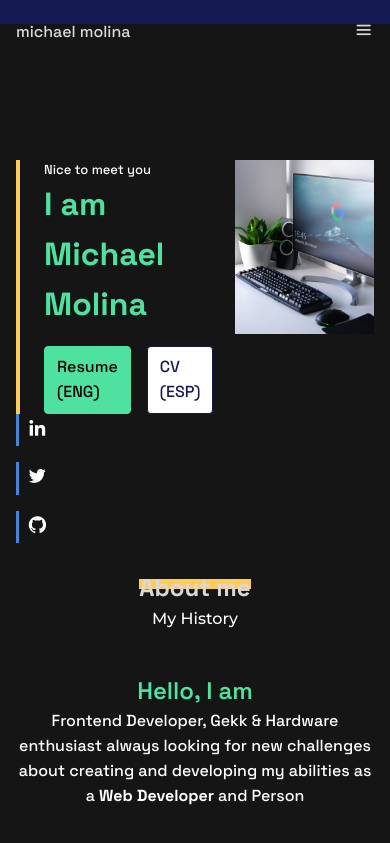
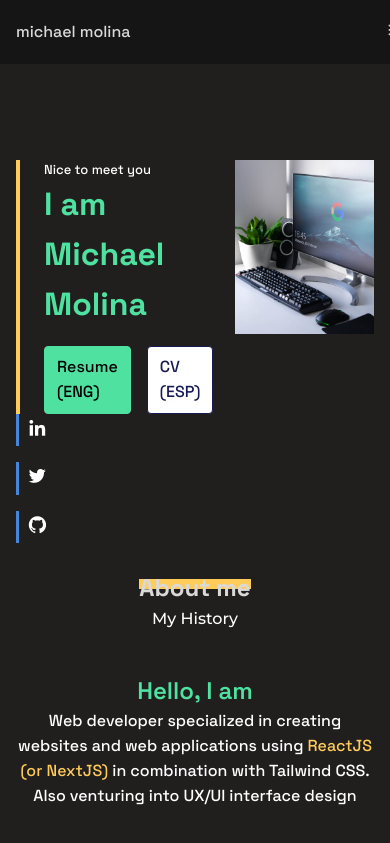
Before and after one commit to ForeverMikk/portfolio, a React (Create React App) app: page / in a window 390 px wide. Shown: the top 843 px of the page. Built offline with nearby package versions, Linux system fonts and the light colour scheme.

Commit message:
finish update

```diff
--- a/src/componets/About/About.jsx
+++ b/src/componets/About/About.jsx
@@ -26,8 +26,9 @@ export const About = () => {
           <p className='about-description'>
             <span>Hello, I am</span>
             <br />
-            Frontend Developer, Gekk & Hardware enthusiast always looking for new challenges about
-            creating and developing my abilities as a <strong>Web Developer</strong> and Person
+            Web developer specialized in creating websites and web applications using{' '}
+            <strong className='strong-text'>ReactJS (or NextJS)</strong> in combination with
+            Tailwind CSS. Also venturing into UX/UI interface design
           </p>
           <Achievement number={26} achiev='Age' />
           <Achievement number={3} achiev='Years of Experience' />
--- a/src/componets/Contact/Contact.jsx
+++ b/src/componets/Contact/Contact.jsx
@@ -5,7 +5,7 @@ import './contact.scss';
 
 const ContactBox = ({ title, description, icon }) => {
   return (
-    <div className='contact-box'>
+    <div className='contact-box flex flex-col justify-center items-center'>
       <i className={`bx ${icon} contact-icon`}> </i>
       <h3 className='contact-title'>{title}</h3>
       <span className='contact-description'>{description}</span>
@@ -48,7 +48,7 @@ export const Contact = () => {
           </div>
         </div>
 
-        <form action='' className='contact-form'>
+        {/* <form action='' className='contact-form'>
           <div className='contact-inputs'>
             <input type='text' placeholder='Name' className='contact-input' />
             <input type='email' placeholder='Emial' className='contact-input' />
@@ -66,7 +66,7 @@ export const Contact = () => {
             className='contact-input'
           ></textarea>
           <input type='submit' value='Send Message' className='button button-1 contact-button' />
-        </form>
+        </form> */}
       </div>
     </section>
   );
--- a/src/componets/Contact/contact.scss
+++ b/src/componets/Contact/contact.scss
@@ -27,8 +27,11 @@
   font-size: var(--h3-font-size);
   margin: --mb-1 0;
 }
+.contact-description {
+  color: var(--dark-background);
+}
 .contact-social {
-  color: var(--fourth-color);
+  color: var(--dark-background);
   font-size: 1.25rem;
   margin: 0 var(--mb-1);
 }
--- a/src/componets/Navbar/navbar.scss
+++ b/src/componets/Navbar/navbar.scss
@@ -5,11 +5,13 @@
   left: 0;
   z-index: var(--z-fixed);
   color: #fff;
+  background-color: var(--dark-background);
 }
 
 /* ========== NAVBAR ===========*/
 .nav {
   height: var(--header-height);
+  width: 100%;
   display: flex;
   justify-content: space-between;
   align-items: center;
@@ -59,7 +61,7 @@
     height: 0;
     padding-top: 1.5rem;
     text-align: center;
-    background-color: var(--first-color);
+    background-color: var(--dark-background);
     // box-shadow: 0 2px 4px rgba(0, 0, 0, 0.1);
     overflow: hidden;
     transition: 0.4s ease-in-out;
--- a/src/index.scss
+++ b/src/index.scss
@@ -88,7 +88,7 @@ body {
   font-weight: var(--font-meidum);
   line-height: 1.56;
 
-  background-color: var(--black);
+  background-color: var(--fourth-color);
   color: var(--text1);
 }
 
@@ -162,6 +162,10 @@ img {
 }
 .text {
   color: var(--dark-background);
+}
+.strong-text {
+  color: var(--accent-color);
+  font-weight: 500;
 }
 
 /* ===== LAYOUT ===== */
```
